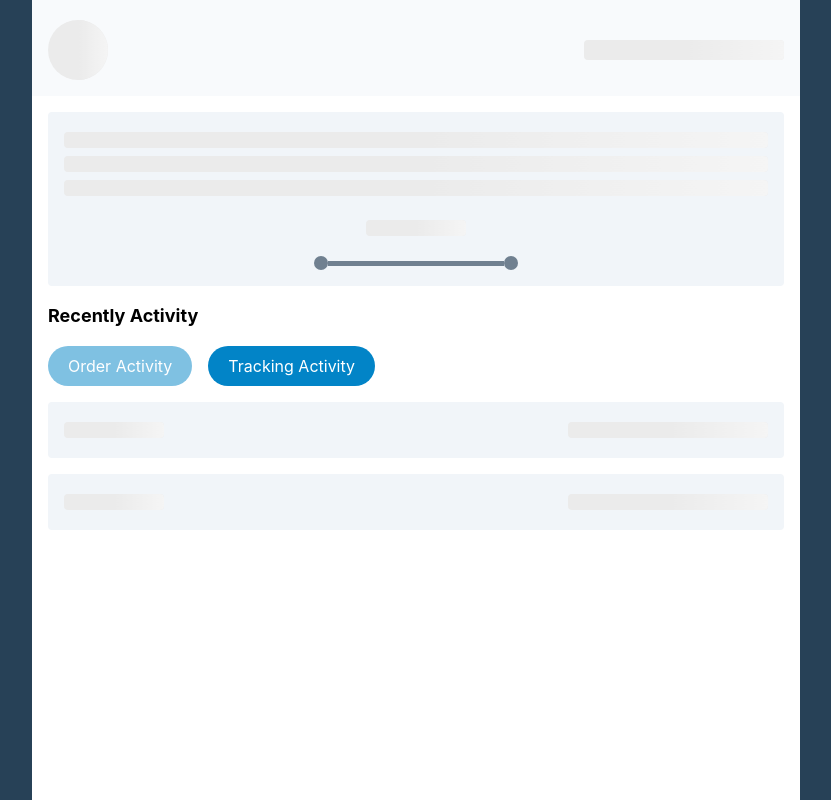
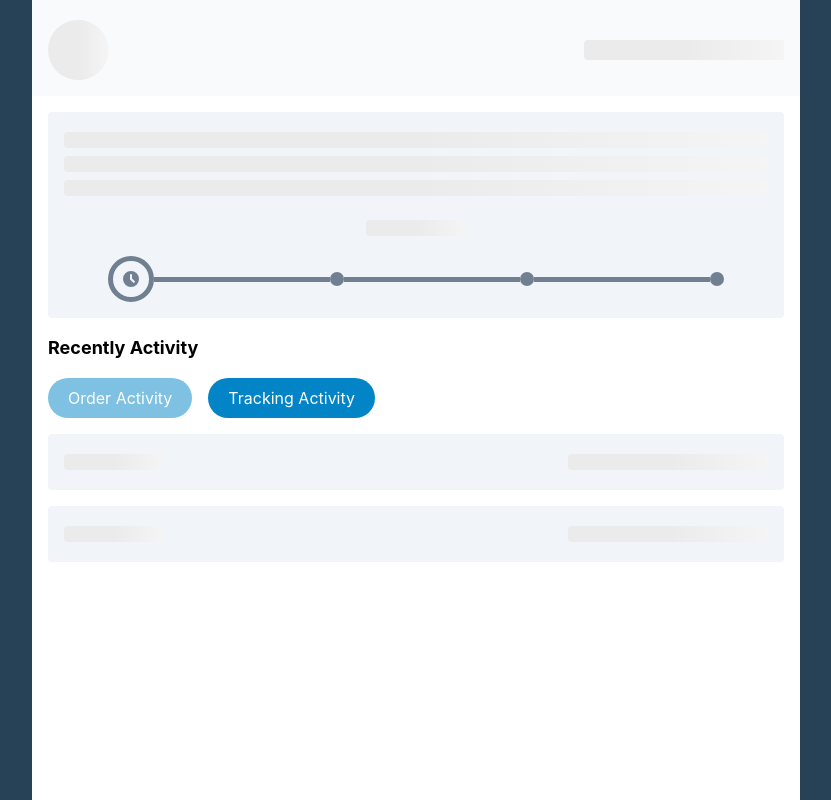
Before and after one commit to dguardado104/turnkeycore, a Next.js app: page / in a window 1280 px wide. Shown: the whole page, without its empty margins (224-1055 px from the left). Built offline with nearby package versions, Linux system fonts and the light colour scheme.

Commit message:
add fix to timeline

```diff
--- a/components/Timeline.js
+++ b/components/Timeline.js
@@ -1,6 +1,7 @@
 import Skeleton from 'react-loading-skeleton'
 import { ClockIcon, CurrencyDollarIcon, TruckIcon, CheckCircleIcon } from '@heroicons/react/solid'
 import { useState } from 'react'
+import React from 'react'
 
 const Timeline = () => {
 
@@ -9,7 +10,7 @@ const Timeline = () => {
   const status = [
     {
       statusName: "pending",
-      active: false,
+      active: true,
       icon: <ClockIcon className="h-5 w-5" />,
       position: 0
     },
@@ -27,37 +28,21 @@ const Timeline = () => {
     },
     {
       statusName: "shipped",
-      active: true,
+      active: false,
       icon: <CheckCircleIcon className="h-5 w-5" />,
       position: 3
     }]
 
 
   const dataList = status.map((item, index) => {
-
-    console.log("is circle? ", circle)
-
-    if(circle == true){
-
-      circle = false
-
-      if(item.active){
-
-        return <div className='t-circle active' key={index}>{item.icon}</div>
-      }
-
-
-      return <div className='t-circle' key={index}></div>
-
-    }
-
-    circle = true
-
-    if( (index+1) != status.length){
-
-      return <div className='t-line' key={index}></div>
-    }
-
+    return(
+      <React.Fragment key={index}>
+        <div className={`t-circle ${item.active ? 'active' : ''}`} >{ item.active ? item.icon : ''}</div>
+        {
+          (index+1) != status.length ?  <div className='t-line' ></div> : null
+        }
+      </React.Fragment>
+    )
   })
 
 
```
